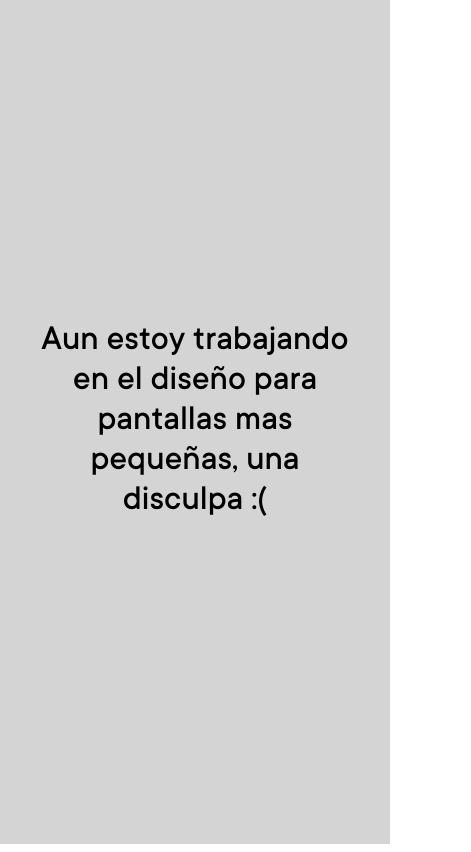
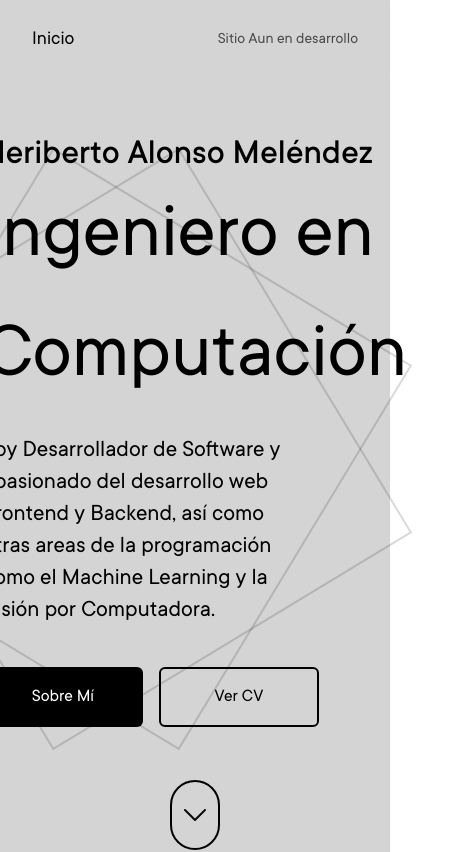
Before and after one commit to heriberto2300/beto-portfolio, a Next.js app: page / in a window 390 px wide. Shown: the top 852 px of the page, 471 px wide, since content can reach past the window. Built offline with nearby package versions, Linux system fonts and the light colour scheme.

Commit message:
Commit de correccion #2: Correccion de Animaciones

```diff
--- a/app/layout.tsx
+++ b/app/layout.tsx
@@ -3,8 +3,7 @@ import { TtCommon } from "@/lib/fonts";
 import "./globals.css";
 import NavBar from "@/components/sections/navBar";
 import Footer from "@/components/sections/footer";
-import BoxesSpin from "@/components/animated/spinBoxes";
-import BreakManager from "@/components/wrappers/breakManager";
+// import BoxesSpin from "@/components/animated/spinBoxes";
 
 export const metadata: Metadata = {
   title: "Heriberto Alonso",
@@ -19,16 +18,14 @@ export default function RootLayout({
   return (
     <html lang="es">
       <body className={`${TtCommon.className}`}>
-        <BreakManager>
           <div className="w-full h-auto flex items-start justify-center bg-materialGray">
-            <BoxesSpin />
+            {/* <BoxesSpin /> */}
             <div className="w-[1200px] min-h-screen relative">
               <NavBar />
               {children}
               <Footer />
             </div>
           </div>
-        </BreakManager>
       </body>
     </html>
   );
--- a/app/page.tsx
+++ b/app/page.tsx
@@ -1,17 +1,15 @@
-import About from "@/components/sections/about";
-import Contact from "@/components/sections/contact";
+import BoxesSpin from "@/components/animated/spinBoxes";
 import Presentation from "@/components/sections/presentation";
 import Projects from "@/components/sections/projects";
-import Skills from "@/components/sections/skills";
 
 export default function Home() {
   return (
-    <main className="flex min-h-screen flex-col items-center justify-between">
-      <Presentation />
-      <Projects />
-      {/* <About />
-      <Skills />
-      <Contact /> */}
+    <main className="flex min-h-screen flex-col items-center justify-between relative">
+      <BoxesSpin />
+      <div className="flex min-h-screen flex-col items-center justify-between absolute z-10">
+        <Presentation />
+        <Projects />
+      </div>
     </main>
   );
 }
--- a/components/animated/spinBoxes.tsx
+++ b/components/animated/spinBoxes.tsx
@@ -1,9 +1,9 @@
 const BoxesSpin = () => {
   return (
-    <div className="w-full px-[200px] h-full absolute overflow-hidden">
+    <div className="w-full h-full">
       <div className="w-full h-full relative">
-        <div className="w-[420px] h-[450px] animate-spin-slow overflow-hidden border-black border-2 opacity-15 absolute m-auto top-56 right-16" />
-        <div className="w-[420px] h-[450px] animate-spin-slow-reverse overflow-hidden border-black border-2 opacity-15 absolute m-auto top-56 right-16" />
+        <div className="w-[420px] h-[450px] animate-spin-slow overflow-hidden border-black border-2 opacity-15 absolute m-auto top-36 right-16" />
+        <div className="w-[420px] h-[450px] animate-spin-slow-reverse overflow-hidden border-black border-2 opacity-15 absolute m-auto top-36 right-16" />
       </div>
     </div>
   );
--- a/components/sections/notVisible.tsx
+++ /dev/null
@@ -1,9 +0,0 @@
-const NotVisible = () => {
-  return (
-    <div className="w-full h-screen flex items-center justify-center bg-materialGray px-10">
-      <h1 className="text-4xl text-black text-center font-medium">{`Aun estoy trabajando en el diseño para pantallas mas pequeñas, una disculpa :(`}</h1>
-    </div>
-  );
-};
-
-export default NotVisible;
--- a/components/sections/presentation.tsx
+++ b/components/sections/presentation.tsx
@@ -8,7 +8,7 @@ const Presentation = () => {
           <h1 className="text-4xl font-medium leading-tight">Heriberto Alonso Meléndez</h1>
           <h2 className="text-[80px]">Ingeniero en Computación</h2>
           <p className="mt-[1rem] text-2xl w-3/4 font-normal">
-            Soy Desarrollador de Software y apasionado del desarrollo web Frontend y Backend, así como otras areas de la programación como el Machine learning
+            Soy Desarrollador de Software y apasionado del desarrollo web Frontend y Backend, así como otras areas de la programación como el Machine Learning
             y la Visión por Computadora.
           </p>
 
--- a/components/wrappers/breakManager.tsx
+++ /dev/null
@@ -1,21 +0,0 @@
-'use client'
-
-import { useBreakpoints } from "@/hooks/useBreakpoints";
-import NotVisible from "../sections/notVisible";
-
-const BreakManager = ({ children }: { children: React.ReactNode }) => {
-  const { isMobile } = useBreakpoints();
-  return (
-    <>
-      {isMobile ?
-        <NotVisible />
-        :
-        <>
-          {children}
-        </>
-      }
-    </>
-  );
-};
-
-export default BreakManager;
--- a/hooks/useBreakpoints.ts
+++ /dev/null
@@ -1,21 +0,0 @@
-'use client'
-import { useEffect, useState } from "react";
-
-export const useBreakpoints = () => {
-  const [isMobile, setIsMobile] = useState<boolean>(window.innerWidth < 730);
-
-  useEffect(() => {
-    const handleResize = () => {
-      setIsMobile(window.innerWidth < 730);
-    };
-
-    window.addEventListener("resize", handleResize);
-
-    // Cleanup function to remove the event listener
-    return () => {
-      window.removeEventListener("resize", handleResize);
-    };
-  }, []);
-
-  return { isMobile };
-}
```
